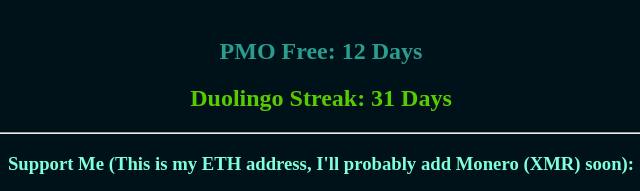
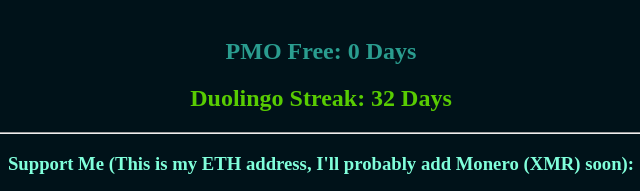
Before and after one commit to crim5tim/crim5tim.github.io, a plain HTML site: page index.html in a window 1280 px wide. Shown: the part 676-867 px from the top of the page, 319-959 px from the left. Drawn offline with Linux system fonts and the light colour scheme.

Commit message:
Update index.html

```diff
--- a/index.html
+++ b/index.html
@@ -32,8 +32,8 @@
         <!--<center><a href="https://discord.gg/Sg6wCJT7fU" target="_blank">
         <h4 style="color:#7289da">My Discord Server</h4></a></center>-->
         <br>
-        <center><h2 style="color:#2a9d8f">PMO Free: 12 Days</h2></center>
-        <center><h2 style="color:#58cc02">Duolingo Streak: 31 Days</h2></center>
+        <center><h2 style="color:#2a9d8f">PMO Free: 0 Days</h2></center>
+        <center><h2 style="color:#58cc02">Duolingo Streak: 32 Days</h2></center>
 
         <hr>
         <center><h3 style="color:#80FFDB">Support Me (This is my ETH address, I'll probably add Monero (XMR) soon):</h3></center>
```
